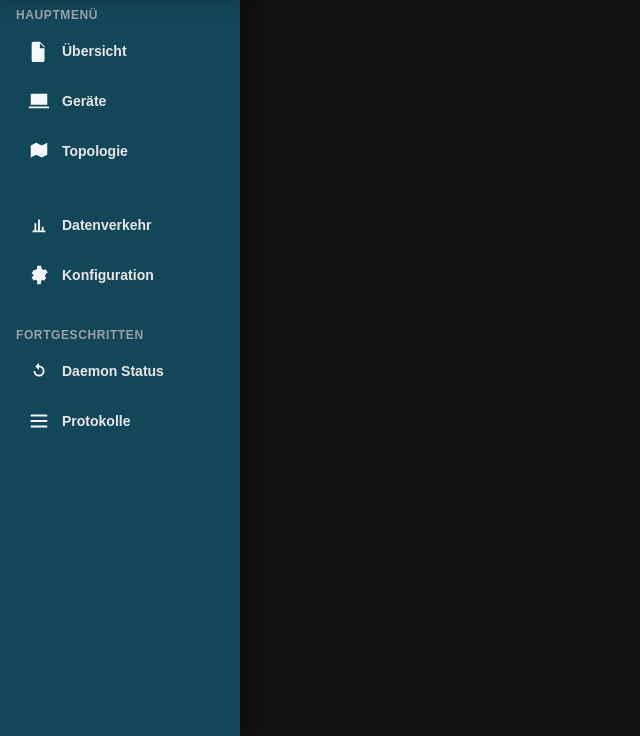
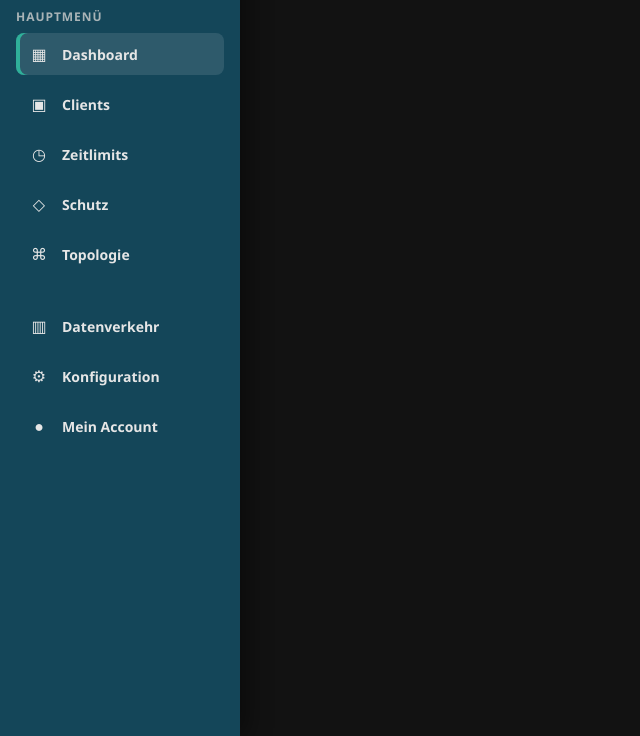
Before and after one commit to Thuemer/Nethera, a website: page Applikation/dist/index.html in a window 1280 px wide. Shown: the part 64-800 px from the top of the page, without its empty margins (0-640 px from the left). Drawn offline with Linux system fonts and the light colour scheme; files that its build step writes are made by us from their sources.

Commit message:
fix changes

```diff
--- a/Applikation/dist/index.html
+++ b/Applikation/dist/index.html
@@ -1,137 +1,136 @@
 <!DOCTYPE html>
-<html lang="en">
+<html lang="de">
 <head>
   <meta charset="UTF-8">
   <meta name="viewport" content="width=device-width, initial-scale=1.0">
   <title>Nethera</title>
   <link rel="icon" href="/assets/nethera_logo-VY68eRku.png">
-
-
   <style>
     html, body { height: 100%; }
-        body { margin:0; background:#121212; font-family:sans-serif; overflow:hidden; height:100vh; }
-
-        #home { display: flex; height:100%; }
-
-        /* Navigation (collapsible) */
-        #nav-bar { width: 240px; background:#144659; color:#fff; padding:16px; box-sizing:border-box; position:relative; transition: width 260ms cubic-bezier(.2,.9,.2,1), box-shadow 200ms ease; overflow:visible; box-shadow: 6px 0 24px rgba(0,0,0,0.45); }
+    body { margin: 0; background: #121212; font-family: "Avenir Next", "Segoe UI", sans-serif; overflow: hidden; }
+    #home { display: flex; height: 100%; }
+    #nav-bar { width: 240px; background: #144659; color: #fff; padding: 16px; box-sizing: border-box; position: relative; transition: width .25s ease; box-shadow: 6px 0 24px rgba(0,0,0,.45); z-index: 2; }
     #nav-bar.collapsed { width: 68px; }
-
-        /* Brand: make background span full width of the nav (continuous color) */
-        #nav-bar .brand { display:flex; align-items:center; gap:10px; margin: -16px -16px 12px -16px; background:#2FB09A; padding:12px 16px; border-radius:6px; box-shadow: 0 6px 18px rgba(0,0,0,0.2); }
-        #nav-bar .brand img { width:36px; height:36px; display:block; border-radius:6px; }
-        #nav-bar .brand .name { font-size:22px; font-weight:800; color:#ffffff; letter-spacing:0.6px; }
-        #nav-bar.collapsed .brand .name { display:none; }
-
-        #nav-toggle { position:absolute; top:12px; right:-20px; background:rgba(255,255,255,0.04); border:0; color:#cfd6da; cursor:pointer; font-size:14px; padding:8px 10px; border-radius:10px; z-index:1000; pointer-events:auto; box-shadow: 0 6px 14px rgba(0,0,0,0.35); transition: transform 180ms ease, background 160ms ease; }
+    .brand { display: flex; align-items: center; gap: 10px; margin: -16px -16px 12px; background: #2FB09A; padding: 12px 16px; border-radius: 0 0 6px 6px; }
+    .brand img { width: 36px; height: 36px; border-radius: 6px; }
+    .brand .name { font-size: 22px; font-weight: 800; }
+    #nav-bar.collapsed .name, #nav-bar.collapsed .label, #nav-bar.collapsed .title-text { display: none; }
+    #nav-toggle { position: absolute; top: 12px; right: -20px; background: rgba(255,255,255,.08); border: 0; color: #fff; cursor: pointer; padding: 8px 10px; border-radius: 10px; box-shadow: 0 6px 14px rgba(0,0,0,.35); }
     #nav-bar.collapsed #nav-toggle { transform: rotate(180deg); }
-
-        #nav-bar h3.section-title { margin:8px 0 6px 0; font-size:12px; text-transform:uppercase; letter-spacing:0.6px; color:#9aa0a6; }
-        #nav-bar.collapsed h3.section-title span.title-text { display:none; }
-
-        #nav-bar .nav-list { list-style:none; padding:0; margin:6px 0 12px 0; }
-        #nav-bar .nav-list li { margin:8px 0; }
-        #nav-bar .nav-item { display:flex; align-items:center; gap:12px; padding:10px 12px; color:#e6e6e6; text-decoration:none; border-radius:8px; cursor:pointer; transition: transform 180ms cubic-bezier(.2,.9,.2,1), background 160ms ease, opacity 200ms ease; }
-        #nav-bar .nav-item:hover { background:rgba(255,255,255,0.04); transform: translateX(6px); }
-        #nav-bar .nav-item:active { transform: translateX(2px); }
-        #nav-bar .nav-item .icon { width:22px; height:22px; display:inline-flex; align-items:center; justify-content:center; color:#fff; flex:0 0 22px; }
-        #nav-bar .nav-item .icon svg { width:22px; height:22px; display:block; fill:currentColor; opacity:0.96; }
-        #nav-bar .nav-item .label { white-space:nowrap; font-weight:600; font-size:14px; }
-        #nav-bar.collapsed .nav-item .label { display:none; }
-        #nav-bar .nav-item .label { transition: opacity 160ms ease; }
-
-        #nav-bar .spacer { height:12px; }
-
-        /* subtle stagger for nav items on first paint */
-        #nav-bar .nav-item { opacity: 0; transform: translateX(-8px); }
-        #nav-bar.ready .nav-item { opacity: 1; transform: translateX(0); }
-
-        /* Screen: fill remaining space and host the iframe */
-        #screen { flex:1; min-height:100%; box-sizing:border-box; }
-
-        #screen iframe { width:100%; height:100%; border:0; display:block; }
+    .section-title { margin: 12px 0 6px; font-size: 12px; text-transform: uppercase; letter-spacing: .08em; color: #a9b4b7; }
+    .nav-list { list-style: none; padding: 0; margin: 6px 0 12px; }
+    .nav-list li { margin: 8px 0; }
+    .nav-item { display: flex; align-items: center; gap: 12px; padding: 10px 12px; color: #e6e6e6; text-decoration: none; border-radius: 8px; cursor: pointer; transition: background .16s ease, transform .16s ease; }
+    .nav-item:hover { background: rgba(255,255,255,.06); transform: translateX(5px); }
+    .nav-item.active { background: rgba(255,255,255,.11); box-shadow: inset 4px 0 0 #2FB09A; }
+    .icon { width: 22px; height: 22px; display: inline-flex; align-items: center; justify-content: center; flex: 0 0 22px; }
+    .label { white-space: nowrap; font-weight: 650; font-size: 14px; }
+    .spacer { height: 10px; }
+    #screen { flex: 1; min-height: 100%; position: relative; overflow: hidden; }
+    iframe { width: 100%; height: 100%; border: 0; display: block; }
+    #account-root { width: 100%; height: 100%; display: none; }
+    #screen.account-active iframe { display: none; }
+    #screen.account-active #account-root { display: block; }
+    @media (max-width: 760px) {
+      #home { flex-direction: column; }
+      #nav-bar, #nav-bar.collapsed { width: 100%; height: auto; padding: 8px; display: grid; grid-template-columns: auto 1fr; gap: 8px; }
+      #nav-toggle, .section-title, .spacer { display: none; }
+      .brand { margin: 0; border-radius: 10px; padding: 8px; }
+      .brand .name { display: none; }
+      .nav-list { display: flex; gap: 6px; margin: 0; overflow-x: auto; align-items: center; }
+      .nav-list li { margin: 0; }
+      .nav-item { padding: 9px 10px; }
+      .nav-item .label { display: inline !important; font-size: 12px; }
+      #screen { min-height: 0; flex: 1; }
+    }
   </style>
 </head>
 <body>
   <div id="home">
-        <div id="nav-bar">
-            <button id="nav-toggle" aria-label="Toggle navigation">◀</button>
-            <div class="brand">
-                <img src="/assets/nethera_logo-VY68eRku.png" alt="Nethera logo">
-                <div class="name">Nethera</div>
-            </div>
+    <nav id="nav-bar" aria-label="Navigation">
+      <button id="nav-toggle" aria-label="Navigation ein-/ausklappen">◀</button>
+      <div class="brand"><img src="/assets/nethera_logo-VY68eRku.png" alt="Nethera Logo"><div class="name">Nethera</div></div>
 
       <h3 class="section-title"><span class="title-text">Hauptmenü</span></h3>
       <ul class="nav-list">
-                <li><a class="nav-item" data-src="overview.html"><span class="icon"><svg viewBox="0 0 24 24" aria-hidden="true"><path d="M6 2h7l5 5v15a2 2 0 0 1-2 2H6a2 2 0 0 1-2-2V4a2 2 0 0 1 2-2zM13 3.5V9h5.5L13 3.5zM8 12h8v2H8v-2zm0 4h8v2H8v-2z"></path></svg></span><span class="label">Übersicht</span></a></li>
-                <li><a class="nav-item"><span class="icon"><svg viewBox="0 0 24 24" aria-hidden="true"><path d="M3 4h18v12H3zM1 18h22v2H1z"></path></svg></span><span class="label">Geräte</span></a></li>
-                <li><a class="nav-item" data-src="topologie_custom.html"><span class="icon"><svg viewBox="0 0 24 24" aria-hidden="true"><path d="M3 6l6-3 6 3 6-3v13l-6 3-6-3-6 3V6z"></path></svg></span><span class="label">Topologie</span></a></li>
+        <li><a class="nav-item" data-src="overview.html"><span class="icon">▦</span><span class="label">Dashboard</span></a></li>
+        <li><a class="nav-item" data-src="devices.html"><span class="icon">▣</span><span class="label">Clients</span></a></li>
+        <li><a class="nav-item" data-src="time-limits.html"><span class="icon">◷</span><span class="label">Zeitlimits</span></a></li>
+        <li><a class="nav-item" data-src="security.html"><span class="icon">◇</span><span class="label">Schutz</span></a></li>
+        <li><a class="nav-item" data-src="topologie_custom.html"><span class="icon">⌘</span><span class="label">Topologie</span></a></li>
       </ul>
 
       <div class="spacer"></div>
+      <ul class="nav-list">
+        <li><a class="nav-item" data-src="traffic.html"><span class="icon">▥</span><span class="label">Datenverkehr</span></a></li>
+        <li><a class="nav-item" data-src="configuration.html"><span class="icon">⚙</span><span class="label">Konfiguration</span></a></li>
+        <li><a class="nav-item" data-src="account.html"><span class="icon">●</span><span class="label">Mein Account</span></a></li>
+      </ul>
+    </nav>
 
-            <ul class="nav-list">
-                <li><a class="nav-item"><span class="icon"><svg viewBox="0 0 24 24" aria-hidden="true"><path d="M5 20h14v-2H5v2zM7 10h2v8H7v-8zM11 6h2v12h-2V6zM15 14h2v4h-2v-4z"></path></svg></span><span class="label">Datenverkehr</span></a></li>
-                <li><a class="nav-item"><span class="icon"><svg viewBox="0 0 24 24" aria-hidden="true"><path d="M12 8.5A3.5 3.5 0 1 0 12 15.5 3.5 3.5 0 0 0 12 8.5zm7.4 3a5.9 5.9 0 0 0 0-1l2-1.2-2-3.5-2.4.8a6 6 0 0 0-1.7-.9L14 2H10l-.3 3.7c-.6.2-1.1.5-1.6.9L6 6.8 4 10.3l2 1.2a6 6 0 0 0 0 1L4 14.7 6 18l2.4-.8c.5.4 1 .7 1.6.9L10 22h4l.3-3.7c.6-.2 1.1-.5 1.7-.9L18 18l2-3.5-2-1.2z"></path></svg></span><span class="label">Konfiguration</span></a></li>
-            </ul>
-
-            <div class="spacer"></div>
-
-            <h3 class="section-title"><span class="title-text">Fortgeschritten</span></h3>
-            <ul class="nav-list">
-                <li><a class="nav-item"><span class="icon"><svg viewBox="0 0 24 24" aria-hidden="true"><path d="M12 6V3L8 7l4 4V8a4 4 0 1 1-4 4H6a6 6 0 1 0 6-6z"></path></svg></span><span class="label">Daemon Status</span></a></li>
-                <li><a class="nav-item"><span class="icon"><svg viewBox="0 0 24 24" aria-hidden="true"><path d="M3 5h18v2H3zM3 11h18v2H3zM3 17h18v2H3z"></path></svg></span><span class="label">Protokolle</span></a></li>
-            </ul>
-        </div>
-        <div id="screen">
-            <iframe id="screen-frame" src="topologie_custom.html" title="Topologie"></iframe>
+    <main id="screen">
+      <iframe id="screen-frame" src="overview.html" title="Nethera Dashboard"></iframe>
+      <div id="account-root" aria-live="polite"></div>
+    </main>
   </div>
 
-    </div>
+  <script type="module" src="config.js"></script>
+  <script type="module" src="https://cdn.jsdelivr.net/npm/keycloak-js@24.0.5/dist/keycloak.min.js"></script>
+  <script type="module" src="account.js"></script>
   <script>
-        (function(){
     const nav = document.getElementById('nav-bar');
-            const items = document.querySelectorAll('#nav-bar .nav-item');
+    const items = document.querySelectorAll('.nav-item');
+    const screen = document.getElementById('screen');
     const frame = document.getElementById('screen-frame');
+    const accountRoot = document.getElementById('account-root');
     const toggle = document.getElementById('nav-toggle');
 
-            // Load initially stored state
-            const collapsedState = localStorage.getItem('nav-collapsed') === '1';
-            if(collapsedState){
-                nav.classList.add('collapsed');
-            }
-            // set aria attributes for accessibility
-            toggle.setAttribute('aria-expanded', String(!collapsedState));
-            toggle.setAttribute('aria-pressed', collapsedState ? 'true' : 'false');
+    if (localStorage.getItem('nav-collapsed') === '1') nav.classList.add('collapsed');
 
-            // mark nav as ready to run entrance animations
-            requestAnimationFrame(()=> nav.classList.add('ready'));
-
-            function loadIntoFrame(url){
-                // Directly set iframe src (works with file:// and http://)
-                try{
-                    frame.src = url;
-                }catch(e){
-                    frame.srcdoc = `<div style="color:#111;background:#fff;padding:20px;font-family:sans-serif;"><h2>Fehler</h2><p>Kann <strong>${url}</strong> nicht laden.</p></div>`;
-                }
+    function setActive(item) {
+      items.forEach(i => i.classList.remove('active'));
+      item?.classList.add('active');
     }
 
-            items.forEach(it => {
-                it.addEventListener('click', e => {
-                    const url = it.getAttribute('data-src');
-                    if(!url) return;
-                    loadIntoFrame(url);
-                });
+    async function openScreen(src, item, updateUrl = true) {
+      if (!src) return;
+      setActive(item);
+
+      if (src === 'account.html') {
+        screen.classList.add('account-active');
+        await window.NetheraAccount?.render(accountRoot);
+        if (updateUrl) history.replaceState(null, '', 'index.html?screen=account');
+        return;
+      }
+
+      screen.classList.remove('account-active');
+      accountRoot.innerHTML = '';
+      if (frame.getAttribute('src') !== src) frame.src = src;
+      if (updateUrl) history.replaceState(null, '', 'index.html');
+    }
+
+    items.forEach(item => {
+      item.addEventListener('click', () => openScreen(item.dataset.src, item));
     });
 
     toggle.addEventListener('click', () => {
       const collapsed = nav.classList.toggle('collapsed');
-                // update accessible attributes and persisted state
-                toggle.setAttribute('aria-expanded', String(!collapsed));
-                toggle.setAttribute('aria-pressed', collapsed ? 'true' : 'false');
       localStorage.setItem('nav-collapsed', collapsed ? '1' : '0');
     });
-        })();
+
+    document.addEventListener('DOMContentLoaded', async () => {
+      try {
+        await window.NetheraAccount?.init();
+      } catch (error) {
+        // Keycloak kann offline sein; die App bleibt trotzdem nutzbar.
+        console.warn('Keycloak Initialisierung nicht verfügbar:', error);
+      }
+
+      const params = new URLSearchParams(window.location.search);
+      const requested = params.get('screen') === 'account' ? 'account.html' : 'overview.html';
+      const item = [...items].find(i => i.dataset.src === requested) || items[0];
+      await openScreen(requested, item, false);
+    });
   </script>
 </body>
 </html>
```
Also changed, not shown: 1 other file. Lines whose indentation alone changed are shown as unchanged.
